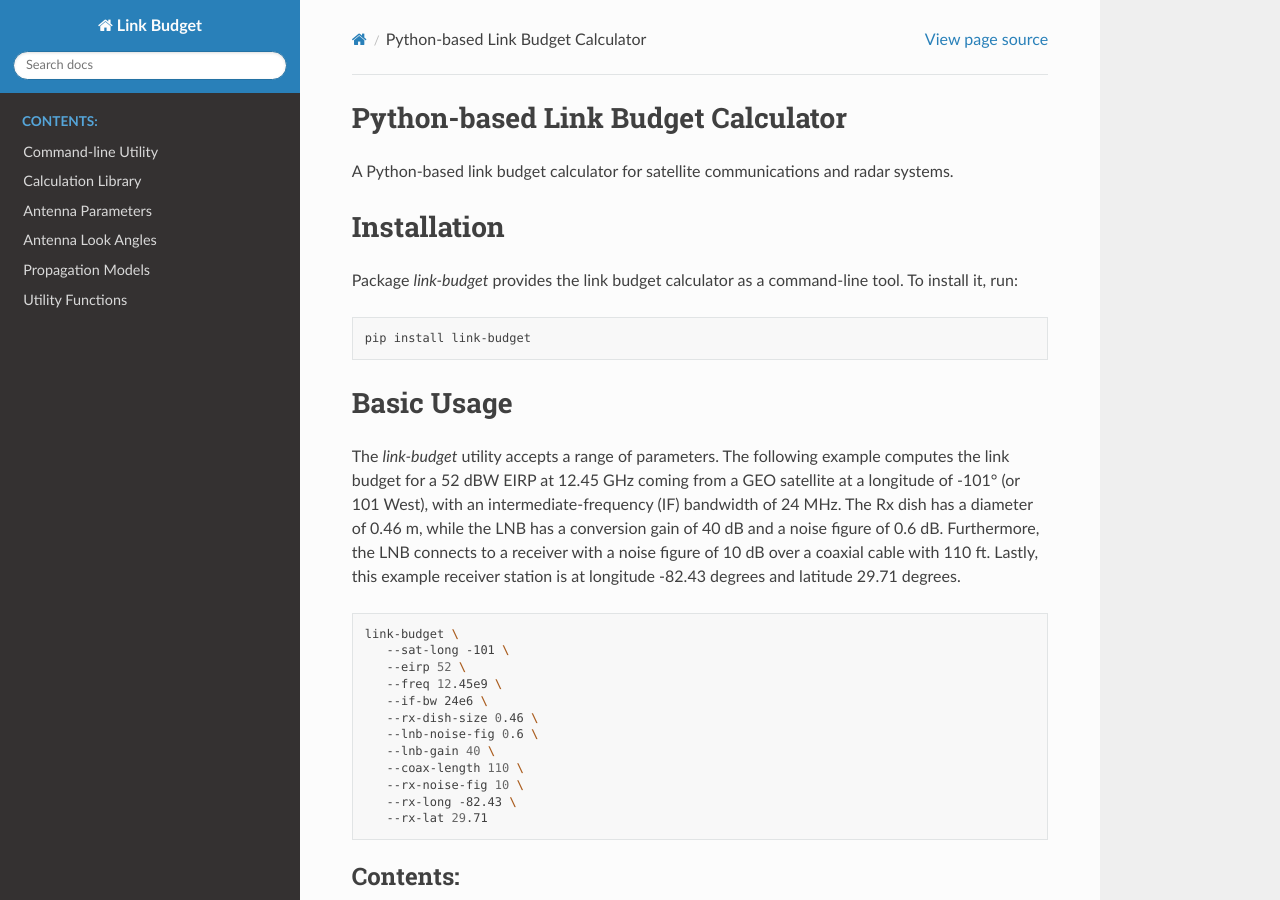
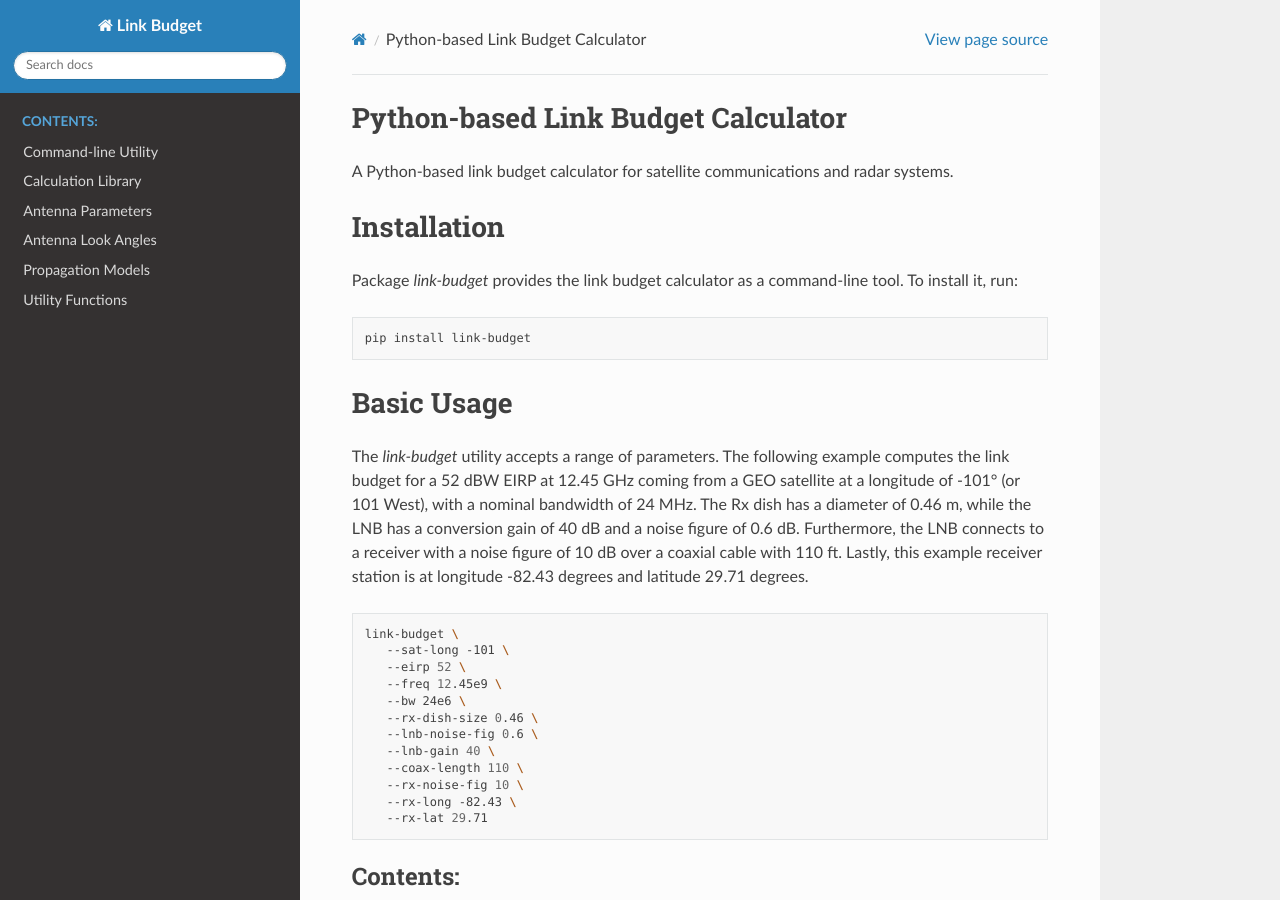
Before and after one commit to igorauad/link-budget, a Sphinx documentation site: the page built from docs/source/index.rst, in a window 1280 px wide and 900 px high. Built offline with Sphinx 7.4.7 and the Read the Docs theme 2.0.0, drawn with Linux system fonts in a browser that asks for light colours.

```diff
--- a/docs/source/index.rst
+++ b/docs/source/index.rst
@@ -25,12 +25,12 @@ Basic Usage
 
 The `link-budget` utility accepts a range of parameters. The following example
 computes the link budget for a 52 dBW EIRP at 12.45 GHz coming from a GEO
-satellite at a longitude of -101° (or 101 West), with an intermediate-frequency
-(IF) bandwidth of 24 MHz. The Rx dish has a diameter of 0.46 m, while the LNB
-has a conversion gain of 40 dB and a noise figure of 0.6 dB. Furthermore, the
-LNB connects to a receiver with a noise figure of 10 dB over a coaxial cable
-with 110 ft. Lastly, this example receiver station is at longitude -82.43
-degrees and latitude 29.71 degrees.
+satellite at a longitude of -101° (or 101 West), with a nominal bandwidth of 24
+MHz. The Rx dish has a diameter of 0.46 m, while the LNB has a conversion gain
+of 40 dB and a noise figure of 0.6 dB. Furthermore, the LNB connects to a
+receiver with a noise figure of 10 dB over a coaxial cable with 110 ft. Lastly,
+this example receiver station is at longitude -82.43 degrees and latitude 29.71
+degrees.
 
 .. code-block:: bash
 
@@ -38,7 +38,7 @@ degrees and latitude 29.71 degrees.
       --sat-long -101 \
       --eirp 52 \
       --freq 12.45e9 \
-      --if-bw 24e6 \
+      --bw 24e6 \
       --rx-dish-size 0.46 \
       --lnb-noise-fig 0.6 \
       --lnb-gain 40 \
```
Also changed, not shown: README.md (+1 -1 lines), 1 other file.
